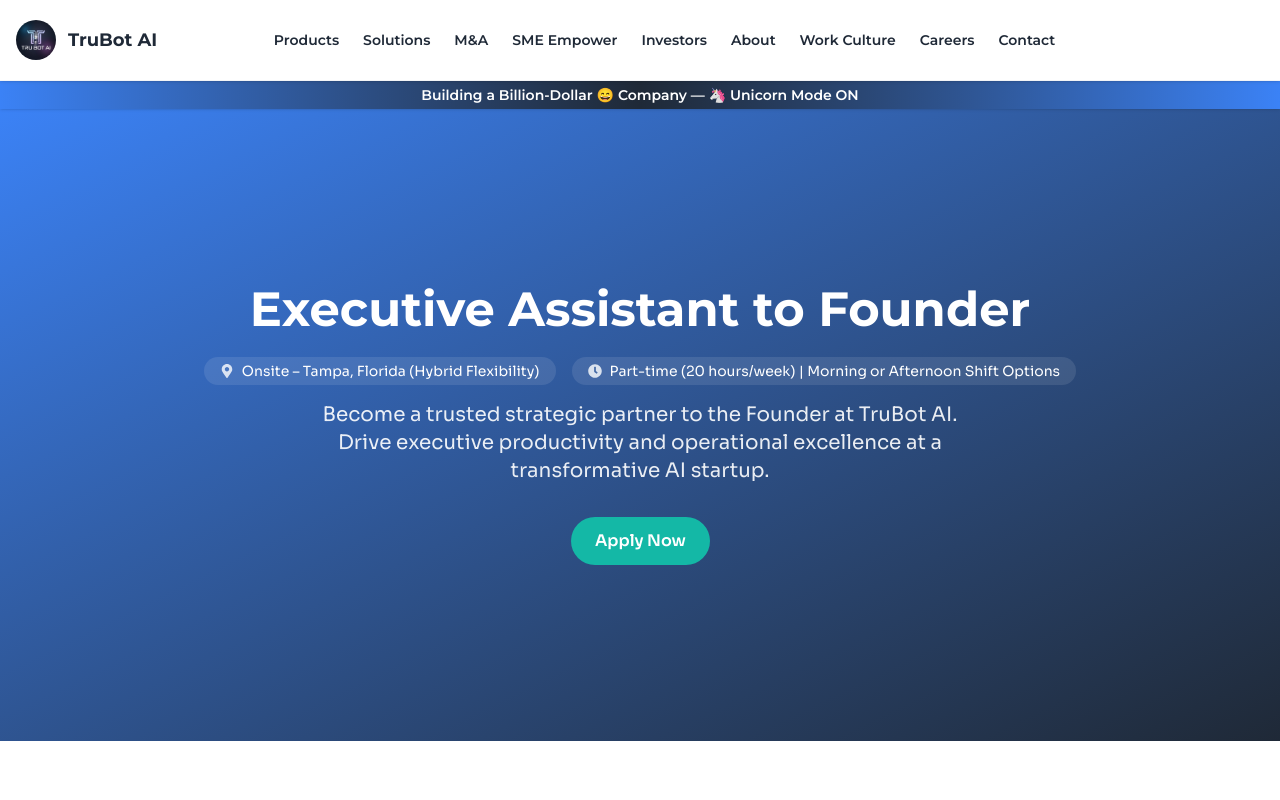
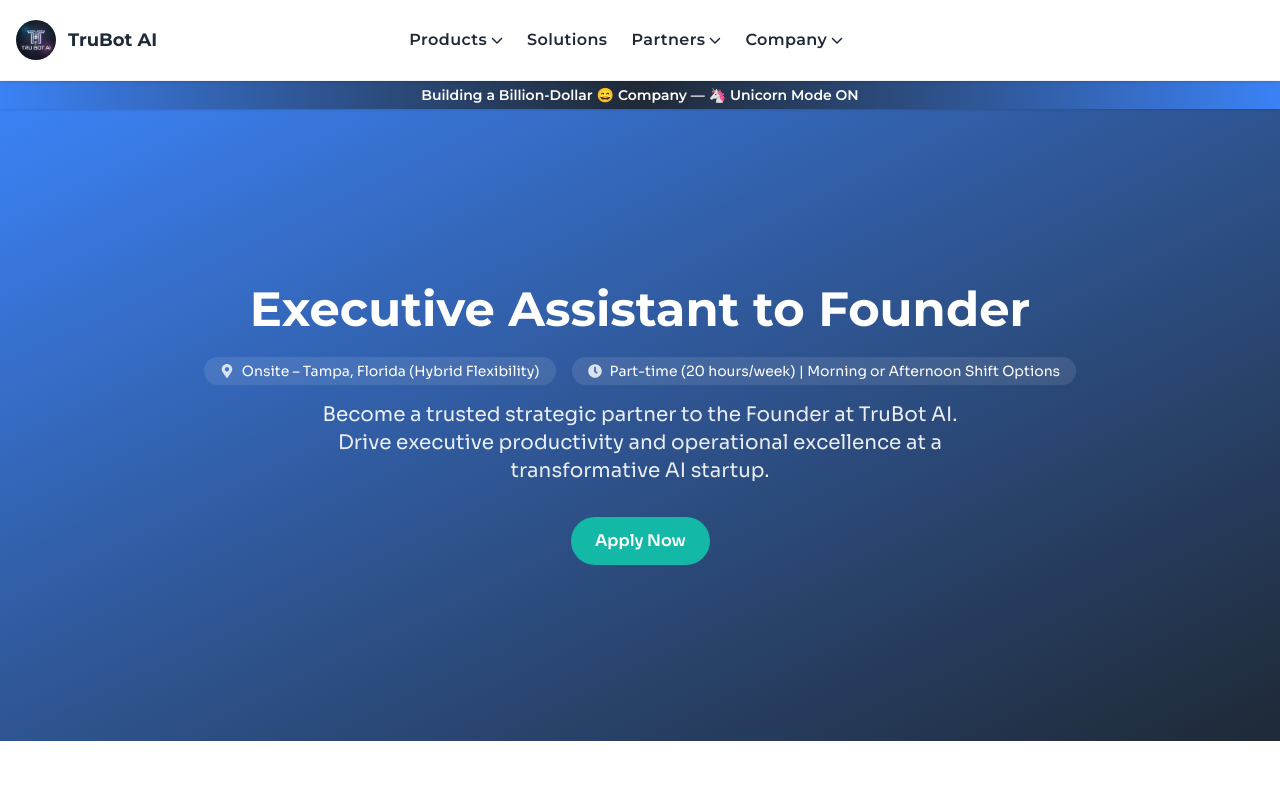
Before and after one commit to trubotai/trubot_ai_web, a Next.js app: page /careers/assistant-operations-founder in a window 1280 px wide. Shown: the top 800 px of the page. Built offline with nearby package versions, Linux system fonts and the light colour scheme.

Commit message:
update navbar links

```diff
--- a/app/ui/components/Header.tsx
+++ b/app/ui/components/Header.tsx
@@ -4,14 +4,46 @@ import { useState } from "react";
 import Link from "next/link";
 import Image from "next/image";
 import { usePathname } from "next/navigation";
+import { FaChevronDown } from "react-icons/fa6";
 
-import { navLinkList, productLinkList } from "../libs/constants/site";
 import Button from "./shared/Button";
+import {
+  productLinkList,
+  solutionLinkList,
+  partnerLinkList,
+  companyLinkList,
+} from "../libs/constants/site";
 
 const Header = () => {
   const pathname = usePathname();
   const [menuOpen, setMenuOpen] = useState(false);
-  const [productDropdownOpen, setProductDropdownOpen] = useState(false);
+  const [dropdownOpen, setDropdownOpen] = useState({
+    products: false,
+    partners: false,
+    company: false,
+  });
+  const [mobileDropdown, setMobileDropdown] = useState({
+    products: false,
+    partners: false,
+    company: false,
+  });
+
+  const toggleDropdown = (key: string) => {
+    setMobileDropdown({
+      products: key === "products",
+      partners: key === "partners",
+      company: key === "Company",
+    });
+  };
+
+  const dropdownStyles =
+    "absolute top-full left-0 w-64 bg-light shadow-xl border border-gray-100 rounded-xl p-3 z-50 opacity-0 group-hover:opacity-100 invisible group-hover:visible transition-all duration-300 scale-95 group-hover:scale-100";
+
+  const dropdownItemStyles =
+    "block px-4 py-2 text-sm text-navy rounded-md hover:bg-gray-50 hover:text-electric transition-all";
+
+  const navLabelStyles =
+    "relative font-medium tracking-wide transition-all hover:text-electric text-navy before:content-[''] before:absolute before:bottom-0 before:left-0 before:h-[2px] before:bg-electric before:w-0 group-hover:before:w-full before:transition-all before:duration-300";
 
   return (
     <header
@@ -40,58 +72,143 @@ const Header = () => {
 
         {/* Desktop Nav */}
         <nav
-          className="hidden xl:flex items-center gap-6"
+          className="hidden lg:flex items-center gap-6"
           role="navigation"
           aria-label="Main navigation"
         >
           {/* Products Dropdown */}
-          <div className="relative group hidden xl:block">
-            <button
+          <div
+            className="relative group"
+            onMouseEnter={() =>
+              setDropdownOpen({
+                products: true,
+                partners: false,
+                company: false,
+              })
+            }
+            onMouseLeave={() =>
+              setDropdownOpen({ ...dropdownOpen, products: false })
+            }
+          >
+            <span
+              className={`${navLabelStyles} flex items-center gap-1`}
               aria-haspopup="true"
-              aria-expanded={productDropdownOpen}
-              className="text-sm font-medium text-navy hover:text-electric transition-colors relative
-                before:content-[''] before:absolute before:bottom-0 before:left-0
-                before:h-[2px] before:bg-electric before:w-0 group-hover:before:w-full
-                before:transition-all before:duration-300"
+              aria-expanded={dropdownOpen.products}
             >
-              <Link href="/products">Products</Link>
-            </button>
-
-            <ul
-              className="absolute top-full left-0 w-48 bg-white shadow-lg border border-gray-100 rounded-md p-2 z-50
-              opacity-0 invisible group-hover:opacity-100 group-hover:visible
-              transition-opacity duration-200"
-              aria-label="Product links"
-            >
+              Products
+              <FaChevronDown
+                className={`text-xs transition-transform duration-300 ${
+                  dropdownOpen.products ? "rotate-180" : "rotate-0"
+                }`}
+              />
+            </span>
+            {dropdownOpen.products && (
+              <ul className={dropdownStyles} aria-label="Product links">
                 {productLinkList.map(({ href, label }) => (
                   <li key={href}>
-                  <Link
-                    href={href}
-                    className="block px-4 py-2 text-sm text-navy hover:text-electric transition-colors"
-                  >
+                    <Link href={href} className={dropdownItemStyles}>
                       {label}
                     </Link>
                   </li>
                 ))}
               </ul>
+            )}
           </div>
 
-          {/* Other Nav Links */}
-          {navLinkList.map(({ href, label }) => (
+          {/* Solution Link */}
+          {solutionLinkList.map(({ href, label }) => (
             <Link
               key={href}
               href={href}
-              className={`relative text-sm font-medium transition-all hover:text-electric text-navy
-                before:content-[''] before:absolute before:bottom-0 before:left-0
-                before:h-[2px] before:bg-electric before:w-0 hover:before:w-full
-                before:transition-all before:duration-300
-                ${pathname === href ? "text-electric before:w-full" : ""}`}
+              className={`${navLabelStyles} transition-all hover:text-electric text-navy before:content-[''] before:absolute before:bottom-0 before:left-0 before:h-[2px] before:bg-electric before:w-0 hover:before:w-full before:transition-all before:duration-300 ${
+                pathname === href ? "text-electric before:w-full" : ""
+              }`}
             >
               {label}
             </Link>
           ))}
 
-          {/* Desktop CTA */}
+          {/* Partners Dropdown */}
+          <div
+            className="relative group"
+            onMouseEnter={() =>
+              setDropdownOpen({
+                products: false,
+                partners: true,
+                company: false,
+              })
+            }
+            onMouseLeave={() =>
+              setDropdownOpen({ ...dropdownOpen, partners: false })
+            }
+          >
+            <span
+              className={`${navLabelStyles} flex items-center gap-1`}
+              aria-haspopup="true"
+              aria-expanded={dropdownOpen.partners}
+            >
+              Partners
+              <FaChevronDown
+                className={`text-xs transition-transform duration-300 ${
+                  dropdownOpen.partners ? "rotate-180" : "rotate-0"
+                }`}
+              />
+            </span>
+            {dropdownOpen.partners && (
+              <ul className={dropdownStyles} aria-label="Partner links">
+                {partnerLinkList.map(({ href, label }) => (
+                  <li key={href}>
+                    <Link href={href} className={dropdownItemStyles}>
+                      {label}
+                    </Link>
+                  </li>
+                ))}
+              </ul>
+            )}
+          </div>
+
+          {/* Company Dropdown */}
+          <div
+            className="relative group"
+            onMouseEnter={() =>
+              setDropdownOpen({
+                products: false,
+                partners: false,
+                company: true,
+              })
+            }
+            onMouseLeave={() =>
+              setDropdownOpen({ ...dropdownOpen, company: false })
+            }
+          >
+            <span
+              className={`${navLabelStyles} flex items-center gap-1`}
+              aria-haspopup="true"
+              aria-expanded={dropdownOpen.company}
+            >
+              Company
+              <FaChevronDown
+                className={`text-xs transition-transform duration-300 ${
+                  dropdownOpen.company ? "rotate-180" : "rotate-0"
+                }`}
+              />
+            </span>
+            {dropdownOpen.company && (
+              <ul className={dropdownStyles} aria-label="Company links">
+                {companyLinkList.map(({ href, label }) => (
+                  <li key={href}>
+                    <Link href={href} className={dropdownItemStyles}>
+                      {label}
+                    </Link>
+                  </li>
+                ))}
+              </ul>
+            )}
+          </div>
+        </nav>
+
+        {/* CTA */}
+        <div className="hidden lg:flex">
           <Button
             href="https://calendar.google.com/calendar/u/0/appointments/schedules/AcZssZ3GU3FqaXzxYUNEFvVUp1AAFUErY1k6klqKYNbU0X2tC7RZ_3AGQSuMjUeIeQ_4yCrjej7YLAEV"
             target="_blank"
@@ -100,18 +217,21 @@ const Header = () => {
             ariaLabel="Schedule a TruBot AI demo"
             variant="primary"
             animate
-            className="ml-4"
           />
-        </nav>
+        </div>
 
-        {/* Mobile Menu Toggle */}
+        {/* Mobile Toggle */}
         <button
           onClick={() => setMenuOpen((prev) => !prev)}
-          className="xl:hidden text-2xl text-navy focus:outline-none"
+          className="lg:hidden text-2xl text-navy focus:outline-none transition-transform duration-300"
           aria-label={menuOpen ? "Close menu" : "Open menu"}
           aria-expanded={menuOpen}
         >
-          <span className="transition-all duration-300">
+          <span
+            className={`inline-block transition-transform duration-300 ${
+              menuOpen ? "rotate-90" : "rotate-0"
+            }`}
+          >
             {menuOpen ? "✕" : "☰"}
           </span>
         </button>
@@ -120,41 +240,32 @@ const Header = () => {
       {/* Mobile Menu */}
       {menuOpen && (
         <nav
-          className="xl:hidden w-full bg-white px-6 py-6 flex flex-col gap-3 items-center fade-in slide-in-up"
+          className="lg:hidden w-full bg-white px-4 py-6 flex flex-col gap-3 items-center text-center fade-in slide-in-up"
           aria-label="Mobile navigation"
         >
-          {/* Products Dropdown */}
-          <div className="w-full">
+          {/* Accordion Group: Product */}
+          <div className="w-full border border-gray-100 rounded-md overflow-hidden">
             <button
-              onClick={() => setProductDropdownOpen((prev) => !prev)}
-              className="w-full flex items-center justify-center gap-2 text-sm font-medium text-navy hover:text-electric transition-all py-2 rounded-md bg-gray-50 hover:bg-gray-soft border border-gray-100"
+              onClick={() => toggleDropdown("products")}
+              className="w-full flex justify-center gap-2 items-center py-3 px-4 text-center font-semibold text-navy"
               aria-haspopup="true"
-              aria-expanded={productDropdownOpen}
+              aria-expanded={mobileDropdown.products}
             >
-              Products
-              <span
-                className={`transform transition-transform duration-200 ${
-                  productDropdownOpen ? "rotate-180" : ""
+              Product
+              <FaChevronDown
+                className={`text-xs transition-transform duration-300 ${
+                  mobileDropdown.products ? "rotate-180" : "rotate-0"
                 }`}
-              >
-                ▼
-              </span>
+              />
             </button>
-
-            {productDropdownOpen && (
-              <ul
-                className="mt-3 bg-white w-full rounded-lg shadow-md border border-gray-100 px-4 py-2 space-y-1"
-                aria-label="Mobile product links"
-              >
+            {mobileDropdown.products && (
+              <ul className="px-4 pb-4 space-y-2">
                 {productLinkList.map(({ href, label }) => (
-                  <li key={href} className="text-center">
+                  <li key={href}>
                     <Link
                       href={href}
-                      className="block py-2 text-sm text-navy hover:text-electric transition-colors rounded-md hover:bg-gray-50"
-                      onClick={() => {
-                        setMenuOpen(false);
-                        setProductDropdownOpen(false);
-                      }}
+                      onClick={() => setMenuOpen(false)}
+                      className="block text-sm text-navy hover:text-electric"
                     >
                       {label}
                     </Link>
@@ -164,20 +275,81 @@ const Header = () => {
             )}
           </div>
 
-          {/* Other Nav Links */}
-          {navLinkList.map(({ href, label }) => (
+          {/* Accordion Group: Solutions */}
           <Link
-              key={href}
+            href="/solutions"
+            className="w-full py-3 px-4 border border-gray-100 rounded-md font-semibold text-navy hover:text-electric text-center"
+            onClick={() => setMenuOpen(false)}
+          >
+            Solutions
+          </Link>
+
+          {/* Accordion Group: Partners */}
+          <div className="w-full border border-gray-100 rounded-md overflow-hidden">
+            <button
+              onClick={() => toggleDropdown("partners")}
+              className="w-full flex justify-center gap-2 items-center py-3 px-4 text-center font-semibold text-navy"
+              aria-haspopup="true"
+              aria-expanded={mobileDropdown.partners}
+            >
+              Partners
+              <FaChevronDown
+                className={`text-xs transition-transform duration-300 ${
+                  mobileDropdown.partners ? "rotate-180" : "rotate-0"
+                }`}
+              />
+            </button>
+            {mobileDropdown.partners && (
+              <ul className="px-4 pb-4 space-y-2">
+                {partnerLinkList.map(({ href, label }) => (
+                  <li key={href}>
+                    <Link
                       href={href}
-              className={`block py-2 text-sm font-medium text-navy hover:text-electric w-full text-center
-                ${pathname === href ? "text-electric" : ""}`}
                       onClick={() => setMenuOpen(false)}
+                      className="block text-sm text-navy hover:text-electric"
                     >
                       {label}
                     </Link>
+                  </li>
                 ))}
+              </ul>
+            )}
+          </div>
 
-          {/* Mobile CTAs */}
+          {/* Accordion Group: Company */}
+          <div className="w-full border border-gray-100 rounded-md overflow-hidden">
+            <button
+              onClick={() => toggleDropdown("Company")}
+              className="w-full flex justify-center gap-2 items-center py-3 px-4 text-center font-semibold text-navy"
+              aria-haspopup="true"
+              aria-expanded={mobileDropdown.company}
+            >
+              Company
+              <FaChevronDown
+                className={`text-xs transition-transform duration-300 ${
+                  mobileDropdown.company ? "rotate-180" : "rotate-0"
+                }`}
+              />
+            </button>
+            {mobileDropdown.company && (
+              <ul className="px-4 pb-4 space-y-2">
+                {companyLinkList.map(({ href, label }) => (
+                  <li key={href}>
+                    <Link
+                      href={href}
+                      onClick={() => setMenuOpen(false)}
+                      className="block text-sm text-navy hover:text-electric"
+                    >
+                      {label}
+                    </Link>
+                  </li>
+                ))}
+              </ul>
+            )}
+          </div>
+
+          {/* CTA Buttons */}
+          <div className="mt-6 w-full space-y-3">
             <Button
               href="/contact"
               label="Request Demo"
@@ -198,6 +370,7 @@ const Header = () => {
               rel="noopener noreferrer"
               onClick={() => setMenuOpen(false)}
             />
+          </div>
         </nav>
       )}
     </header>
--- a/app/ui/libs/constants/site.ts
+++ b/app/ui/libs/constants/site.ts
@@ -1,20 +1,3 @@
-const navLinkList = [
-  { href: "/solutions", label: "Solutions" },
-  { href: "/mna", label: "M&A" },
-  { href: "/sme-empowerment", label: "SME Empower" },
-  { href: "/investors", label: "Investors" },
-  { href: "/about", label: "About" },
-  { href: "/work-culture", label: "Work Culture" },
-  { href: "/careers", label: "Careers" },
-  { href: "/contact", label: "Contact" },
-];
-
-const footerLinkList = [
-  { href: "/products", label: "Products" },
-  { href: "/solutions", label: "Solutions" },
-  { href: "/careers", label: "Careers" },
-];
-
 const productLinkList = [
   { href: "/products/ai-agents", label: "AI Agents" },
   { href: "/products/ai-chatbots", label: "AI Chatbots" },
@@ -34,4 +17,40 @@ const productLinkList = [
   { href: "/products/ai-surveillance", label: "AI Surveillance" },
 ];
 
-export { navLinkList, footerLinkList, productLinkList };
+const solutionLinkList = [{ href: "/solutions", label: "Solutions" }];
+
+const partnerLinkList = [
+  { href: "/white-label-partner", label: "White Label Program" },
+  { href: "/sme-empowerment", label: "SME Empowerment" },
+  { href: "/mna", label: "M&A Opportunities" },
+];
+
+const companyLinkList = [
+  { href: "/about", label: "About Us" },
+  { href: "/investors", label: "Investors" },
+  { href: "/work-culture", label: "Work Culture" },
+  { href: "/careers", label: "Careers" },
+  { href: "/contact", label: "Contact" },
+];
+
+const footerLinkList = [
+  { href: "/products", label: "Products" },
+  { href: "/solutions", label: "Solutions" },
+  { href: "/careers", label: "Careers" },
+];
+
+const footerLinkSection = {
+  Products: productLinkList,
+  Solutions: solutionLinkList,
+  Partners: partnerLinkList,
+  Company: companyLinkList,
+};
+
+export {
+  productLinkList,
+  solutionLinkList,
+  partnerLinkList,
+  companyLinkList,
+  footerLinkList,
+  footerLinkSection,
+};
```
Lines whose indentation alone changed are shown as unchanged.
